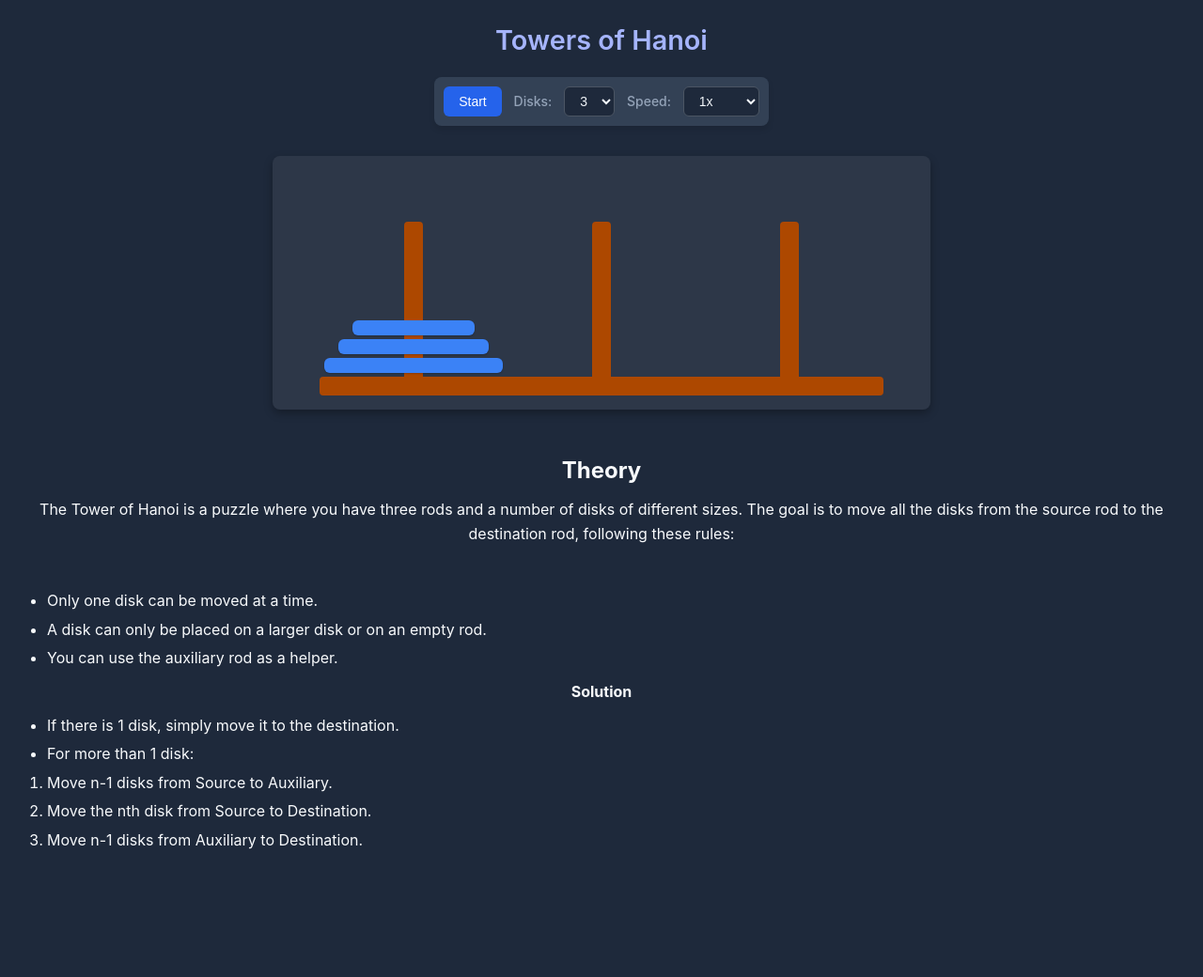
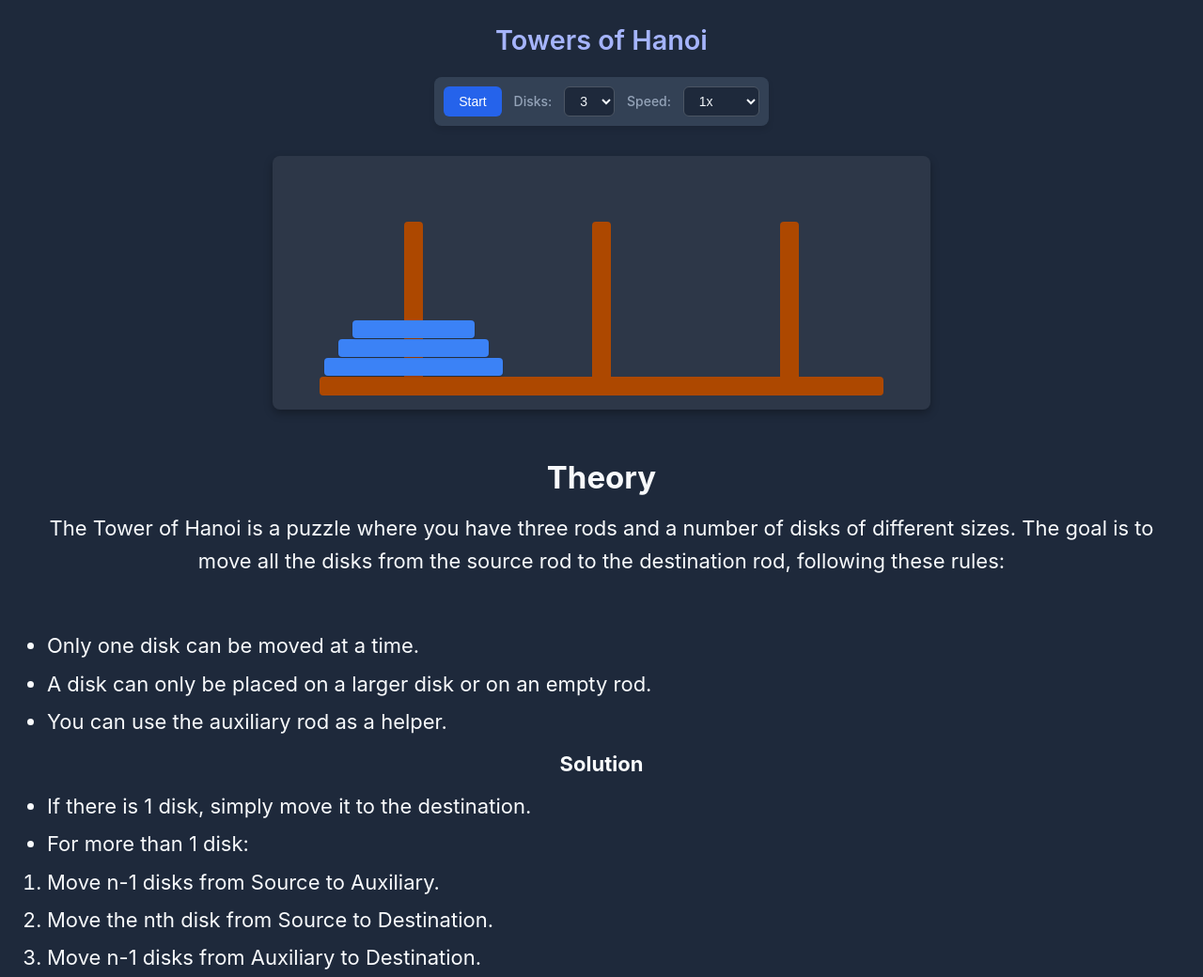
Before and after one commit to mdya94812/towerOfHanoi, a plain HTML site: page index.html in a window 1280 px wide. Shown: the whole page at 94% size. Before the commit the page ends 948 px from the top, so only its background shows below. Drawn offline with Linux system fonts and the light colour scheme.

Commit message:
Update styles.css

```diff
--- a/styles.css
+++ b/styles.css
@@ -106,8 +106,8 @@
             padding: 0;
             position:absolute;
             background-color: #3b82f6;
-            border-radius: 6px;
-            height: 16px;
+            border-radius: 4px;
+            height: 19px;
             transition: all 0.3s ease;
             box-shadow: 0 1px 2px rgba(0, 0, 0, 0.2);
         }
@@ -126,6 +126,7 @@
 .theory {
   margin-top: 20px;
   padding: 10px;
+  font-size: 22px;
   /* border: 1px solid #ccc;
   background-color: #f9f9f9; */
 }
```
